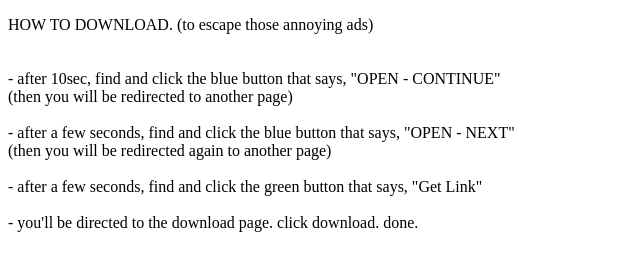
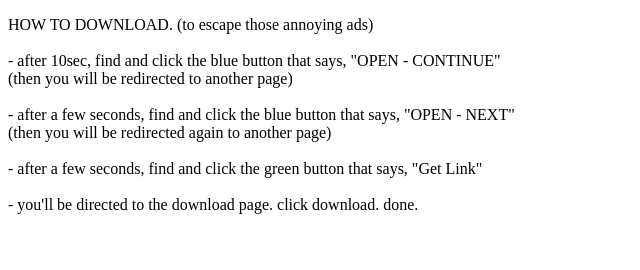
Before and after one commit to fordlaturnas/howto, a plain HTML site: page index.html in a window 1280 px wide. Shown: the whole page, without its empty margins (0-640 px from the left). Drawn offline with Linux system fonts and the light colour scheme.

Commit message:
Update index.html

```diff
--- a/index.html
+++ b/index.html
@@ -8,7 +8,7 @@
 </head>
 <body>
     <p>
-        HOW TO DOWNLOAD. (to escape those annoying ads) <br> <br> <br>
+        HOW TO DOWNLOAD. (to escape those annoying ads) <br> <br>
         - after 10sec, find and click the blue button that says, "OPEN - CONTINUE" <br>
          (then you will be redirected to another page) <br> <br>
 
```
